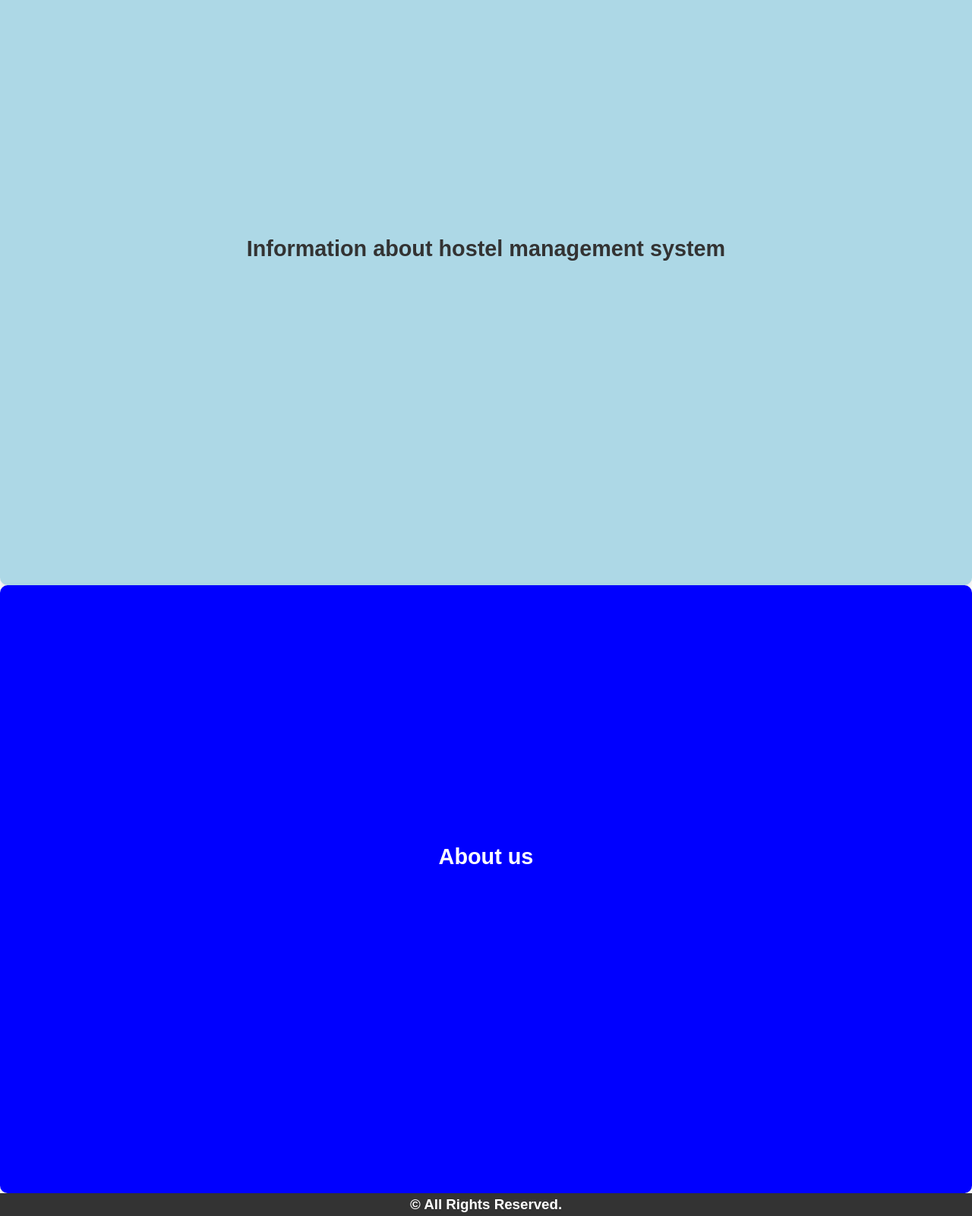
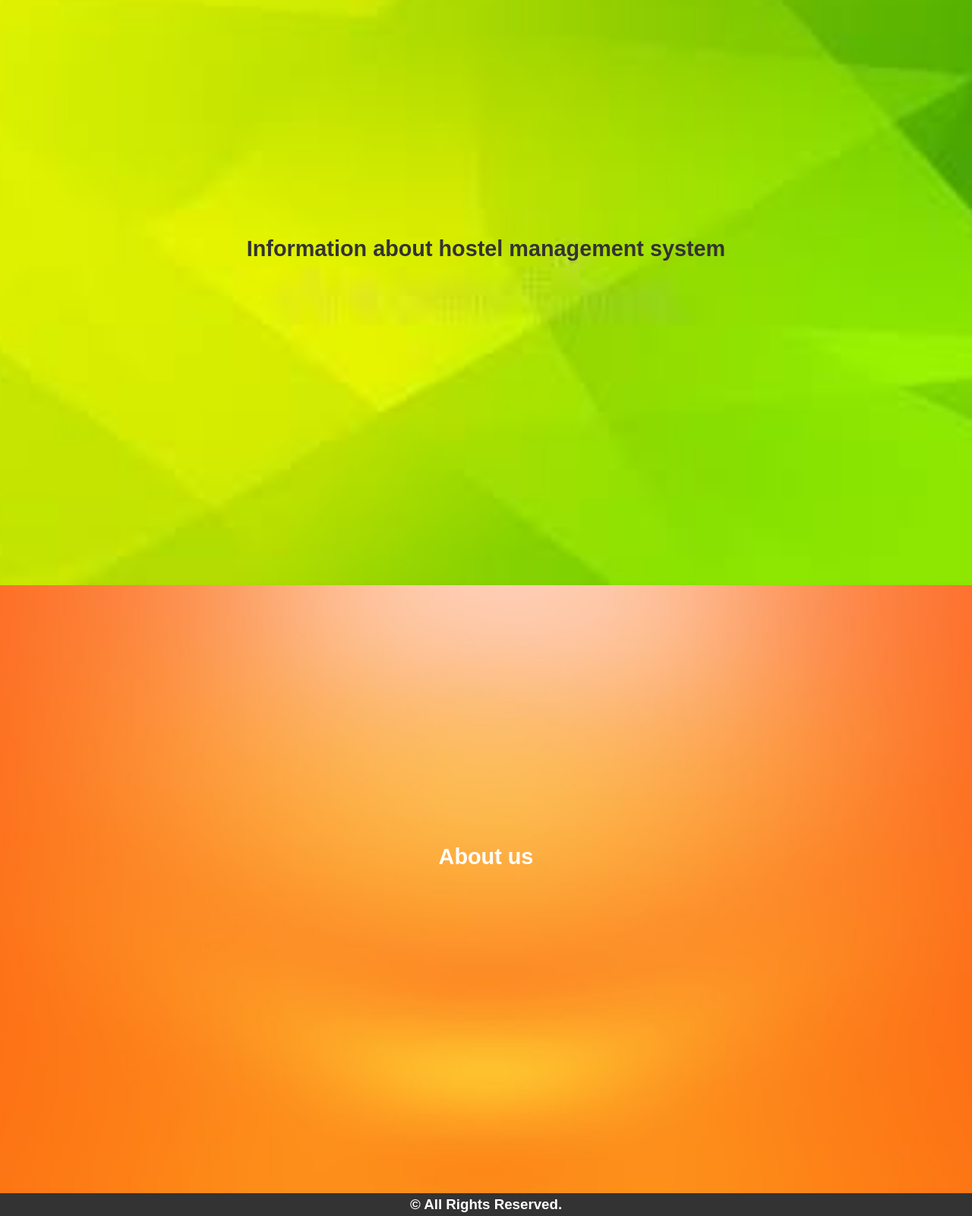
Before and after one commit to MANISHPARAB12/hostelmangement, a plain HTML site: page index.html in a window 1280 px wide. Shown: the part 888-2488 px from the top of the page at 76% size. Drawn offline with Linux system fonts and the light colour scheme.

Commit message:
Update style.css

```diff
--- a/style.css
+++ b/style.css
@@ -62,13 +62,14 @@ body {
 
 /* Header Styling */
 header {
-    background-color:orange;
+    background-image: url(header.jpg);
+    background-size: cover; /* Ensures the image covers the entire area */
+    background-position: center; /* Centers the image */
+    background-repeat: no-repeat; /* Prevents repeating */
     padding: 40px 20px;
     text-align: center;
     color: red;
-    height: 100vh;
-
-
+    height: 100vh; /* Full viewport height */
 }
 
 .container {
@@ -85,12 +86,15 @@ header {
 
 /* Section Styling */
 .information {
+    background-image: url(information.jpg);
+    background-size: cover; /* Ensures the image covers the entire area */
+    background-position: center; /* Centers the image */
+    background-repeat: no-repeat; /* Prevents repeating */
+    padding: 40px 20px;
     text-align: center;
-    padding: 30px 20px;
-    background-color: lightblue;
-    min-height: 100vh;
+    color: red;
+    height: 100vh; /* Full viewport height */
 }
-
 .information h2 {
     font-size: 1.8rem;
     color: #333;
@@ -98,12 +102,15 @@ header {
 }
 
 .about{
+    background-image: url(about.jpg);
+    background-size: cover; /* Ensures the image covers the entire area */
+    background-position: center; /* Centers the image */
+    background-repeat: no-repeat; /* Prevents repeating */
+    padding: 40px 20px;
     text-align: center;
-    padding:30px 20px;
-    background-color:blue;
-    min-height: 100vh;
+    color: red;
+    height: 100vh; /* Full viewport height */
 }
-
 .about h2{
     font-size: 1.8rem;
     color:white;
@@ -182,7 +189,6 @@ footer h3{
         align-items: center; /* Centers content horizontally */
         height: 100vh; /* Full height of the viewport */
         padding: 20px;
-        border-radius: 10px; /* Optional rounded corners */
         box-shadow: 0 4px 10px rgba(0, 0, 0, 0.1); /* Optional shadow for a modern look */
         text-align: center; /* Center text inside */
     }
@@ -197,7 +203,6 @@ footer h3{
         align-items: center; /* Centers content horizontally */
         height: 100vh; /* Full height of the viewport */
         padding: 20px;
-        border-radius: 10px; /* Optional rounded corners */
         box-shadow: 0 4px 10px rgba(0, 0, 0, 0.1); /* Optional shadow for a modern look */
         text-align: center; /* Center text inside */
     }
@@ -213,7 +218,6 @@ footer h3{
         align-items: center; /* Centers content horizontally */
         height: 100vh; /* Full height of the viewport */
         padding: 20px;
-        border-radius: 10px; /* Optional rounded corners */
         box-shadow: 0 4px 10px rgba(0, 0, 0, 0.1); /* Optional shadow for a modern look */
         text-align: center; /* Center text inside */
     }
@@ -232,7 +236,6 @@ footer h3{
         align-items: center; /* Centers content horizontally */
         height: 100vh; /* Full height of the viewport */
         padding: 20px;
-        border-radius: 10px; /* Optional rounded corners */
         box-shadow: 0 4px 10px rgba(0, 0, 0, 0.1); /* Optional shadow for a modern look */
         text-align: center; /* Center text inside */
     }
@@ -250,7 +253,6 @@ footer h3{
         align-items: center; /* Centers content horizontally */
         height: 100vh; /* Full height of the viewport */
         padding: 20px;
-        border-radius: 10px; /* Optional rounded corners */
         box-shadow: 0 4px 10px rgba(0, 0, 0, 0.1); /* Optional shadow for a modern look */
         text-align: center; /* Center text inside */
     }
@@ -268,7 +270,6 @@ footer h3{
         align-items: center; /* Centers content horizontally */
         height: 100vh; /* Full height of the viewport */
         padding: 20px;
-        border-radius: 10px; /* Optional rounded corners */
         box-shadow: 0 4px 10px rgba(0, 0, 0, 0.1); /* Optional shadow for a modern look */
         text-align: center; /* Center text inside */
     }
@@ -289,7 +290,6 @@ footer h3{
         align-items: center; /* Centers content horizontally */
         height: 100vh; /* Full height of the viewport */
         padding: 20px;
-        border-radius: 10px; /* Optional rounded corners */
         box-shadow: 0 4px 10px rgba(0, 0, 0, 0.1); /* Optional shadow for a modern look */
         text-align: center; /* Center text inside */
     }
@@ -304,7 +304,6 @@ footer h3{
         align-items: center; /* Centers content horizontally */
         height: 100vh; /* Full height of the viewport */
         padding: 20px;
-        border-radius: 10px; /* Optional rounded corners */
         box-shadow: 0 4px 10px rgba(0, 0, 0, 0.1); /* Optional shadow for a modern look */
         text-align: center; /* Center text inside */
     }
@@ -320,7 +319,6 @@ footer h3{
         align-items: center; /* Centers content horizontally */
         height: 100vh; /* Full height of the viewport */
         padding: 20px;
-        border-radius: 10px; /* Optional rounded corners */
         box-shadow: 0 4px 10px rgba(0, 0, 0, 0.1); /* Optional shadow for a modern look */
         text-align: center; /* Center text inside */
     }
```
